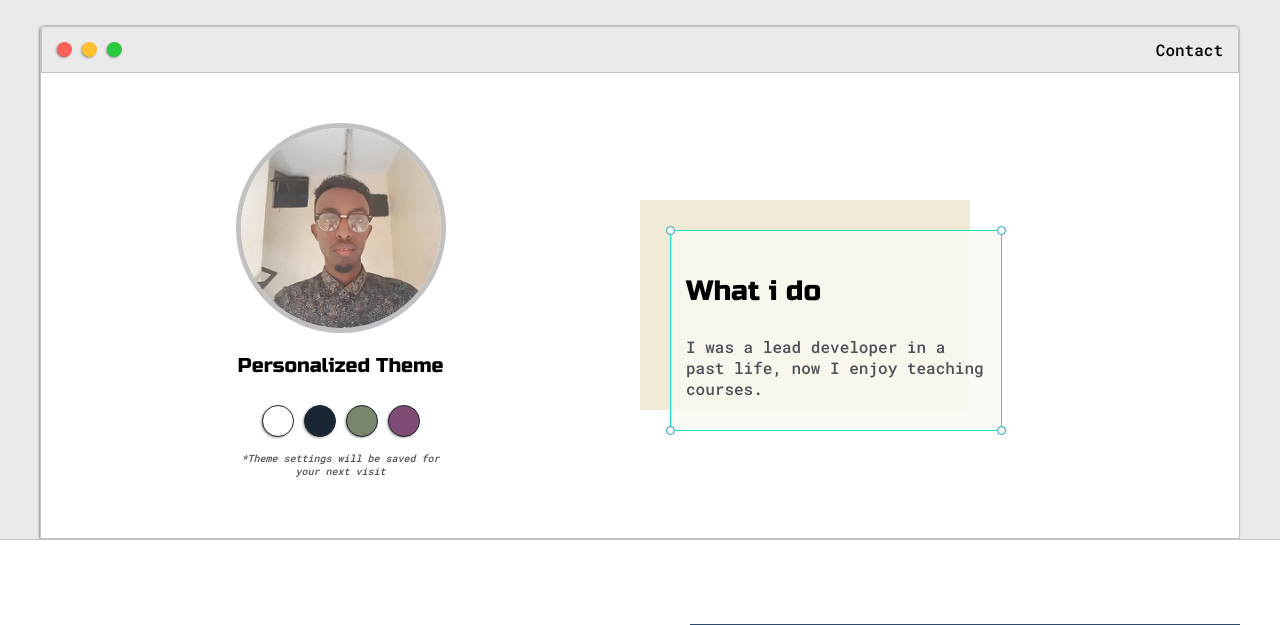
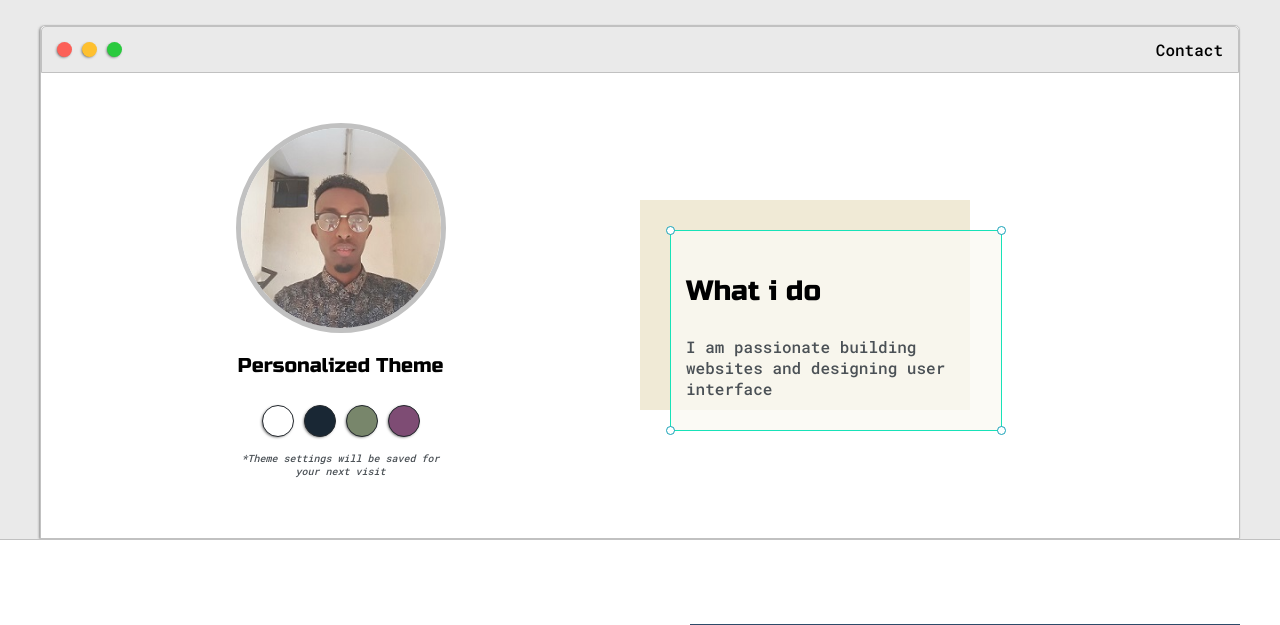
Before and after one commit to jaymorefx/portfolio, a plain HTML site: page index.html in a window 1280 px wide. Shown: the part 136-761 px from the top of the page. Drawn offline with Linux system fonts and the light colour scheme.

Commit message:
changed bio description

```diff
--- a/index.html
+++ b/index.html
@@ -43,7 +43,7 @@
                             <div id="corner-tl" class="corner"></div>
                             <div id="corner-tr" class="corner"></div>
                             <h3> What i do </h3>
-                            <p> I was a lead developer in a past life, now I enjoy teaching courses. </p>
+                            <p> I am passionate building websites and designing user interface </p>
                             <div id="corner-br" class="corner"></div>
                             <div id="corner-bl" class="corner"></div>
                         </div>
```
